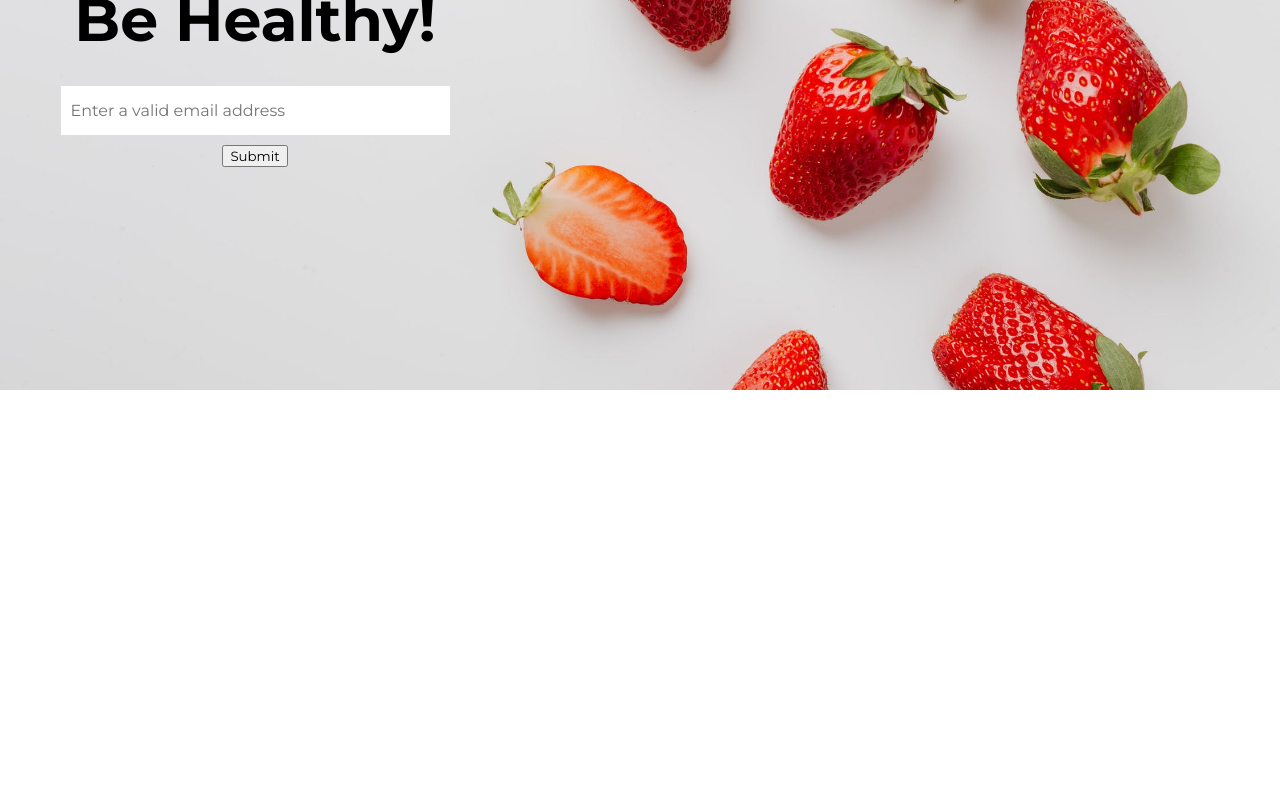
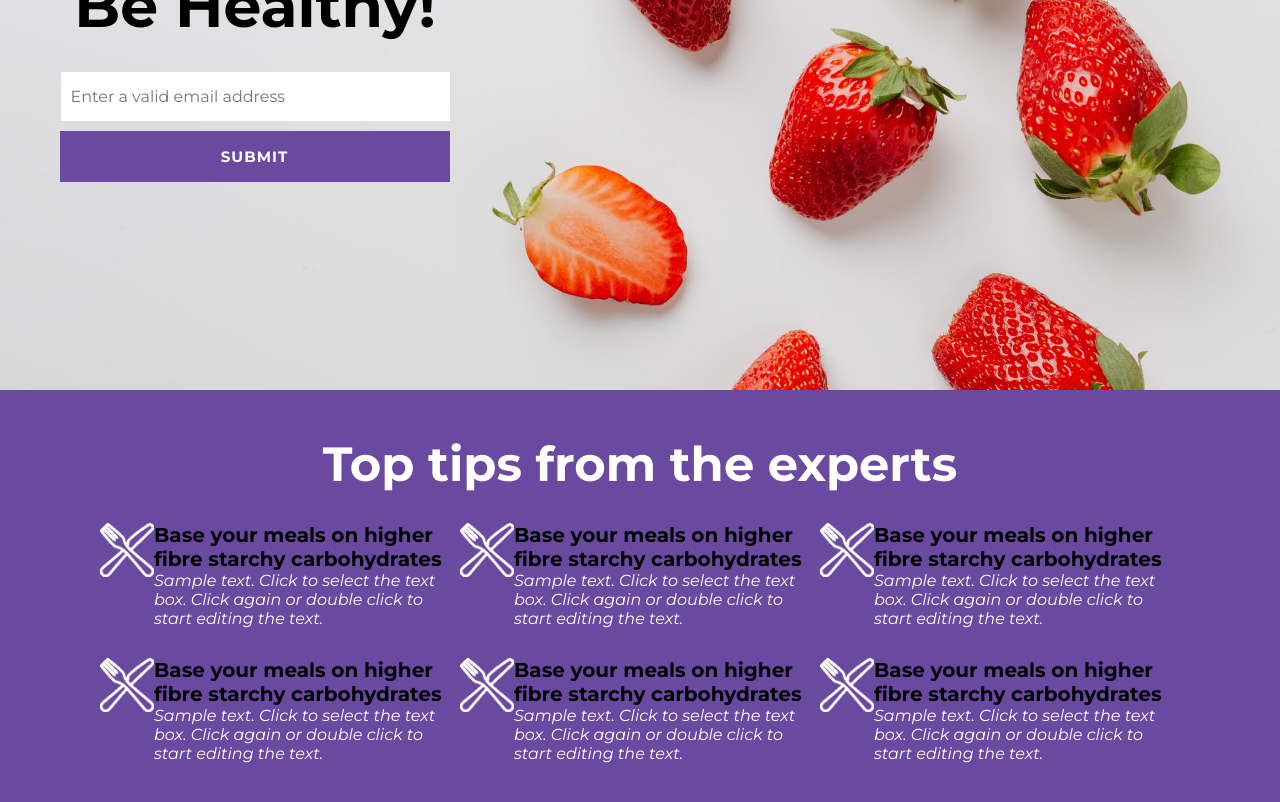
Before and after one commit to brtauhid/healthy-food, a React (Create React App) app: page / in a window 1280 px wide. Shown: the part 1540-2342 px from the top of the page. Before the commit the page ends 1930 px from the top, so only its background shows below. Built offline with nearby package versions, Linux system fonts and the light colour scheme.

Commit message:
tips section

```diff
--- a/src/App.js
+++ b/src/App.js
@@ -2,6 +2,7 @@ import Contact from "./components/Contact";
 import Features from "./components/Features";
 import Hero from "./components/Hero";
 import Navbar from "./components/Navbar";
+import Tips from "./components/Tips";
 
 function App() {
   return (
@@ -10,6 +11,7 @@ function App() {
       <Hero></Hero>
       <Features></Features>
       <Contact></Contact>
+      <Tips></Tips>
     </div>
   );
 }
--- a/src/components/Contact.jsx
+++ b/src/components/Contact.jsx
@@ -32,7 +32,17 @@ const ContactInput = styled.input`
   font-size: 16px;
   color: #111111;
 `;
-const ContactBtn = styled.button``;
+const ContactBtn = styled.button`
+  text-transform: uppercase;
+  letter-spacing: 1px;
+  border-style: none;
+  font-weight: 700;
+  padding: 16px 52px 16px 51px;
+  width: 95%;
+  background-color: #6a4aa1;
+  color: white;
+  font-size: 15px;
+`;
 
 const Contact = () => {
   return (
--- a/src/components/Hero.jsx
+++ b/src/components/Hero.jsx
@@ -40,17 +40,17 @@ const Desc = styled.p`
 `;
 
 const Btn = styled.button`
-  font-size: 20px;
-  font-weight: bold;
-  padding: 10px 25px;
-  border-radius: 5px;
-  border: none;
+  text-transform: uppercase;
+  letter-spacing: 3px;
+  border-style: none;
+  font-weight: 700;
+  padding: 16px 52px 16px 51px;
 `;
 
 const Hero = () => {
   return (
     <Container>
-      <Left>left</Left>
+      <Left></Left>
       <Right>
         <Title>health</Title>
         <SubTitle>Time to Get Healthy & Active</SubTitle>
--- /dev/null
+++ b/src/components/Tips.jsx
@@ -0,0 +1,140 @@
+import styled from "styled-components";
+import icon1 from "../img/spoon.png";
+
+const Container = styled.div`
+  height: 670px;
+  background-color: #6a4aa1;
+`;
+
+const TipsTitle = styled.h1`
+  color: white;
+  font-size: 48px;
+  text-align: center;
+  padding-top: 45px;
+`;
+const TipsContainer = styled.div`
+  display: flex;
+  margin-top: 30px;
+  padding: 0 100px;
+`;
+const TipsContent = styled.div`
+  flex: 1;
+`;
+const SingleTipsContent = styled.div`
+  display: flex;
+`;
+const TipsIcon = styled.img`
+  width: 15%;
+  height: 15%;
+`;
+const TipsInfo = styled.div``;
+
+const TipsInfoTitle = styled.h1`
+  font-size: 20px;
+  font-weight: 700;
+`;
+const TipsInfoDescription = styled.p`
+  font-size: 16px;
+  font-style: italic;
+  color: white;
+`;
+
+const Tips = () => {
+  return (
+    <Container>
+      <TipsTitle>Top tips from the experts</TipsTitle>
+      <>
+        <TipsContainer>
+          <TipsContent>
+            <SingleTipsContent>
+              <TipsIcon src={icon1}></TipsIcon>
+              <TipsInfo>
+                <TipsInfoTitle>
+                  Base your meals on higher fibre starchy carbohydrates
+                </TipsInfoTitle>
+                <TipsInfoDescription>
+                  Sample text. Click to select the text box. Click again or
+                  double click to start editing the text.
+                </TipsInfoDescription>
+              </TipsInfo>
+            </SingleTipsContent>
+          </TipsContent>
+          <TipsContent>
+            <SingleTipsContent>
+              <TipsIcon src={icon1}></TipsIcon>
+              <TipsInfo>
+                <TipsInfoTitle>
+                  Base your meals on higher fibre starchy carbohydrates
+                </TipsInfoTitle>
+                <TipsInfoDescription>
+                  Sample text. Click to select the text box. Click again or
+                  double click to start editing the text.
+                </TipsInfoDescription>
+              </TipsInfo>
+            </SingleTipsContent>
+          </TipsContent>
+          <TipsContent>
+            <SingleTipsContent>
+              <TipsIcon src={icon1}></TipsIcon>
+              <TipsInfo>
+                <TipsInfoTitle>
+                  Base your meals on higher fibre starchy carbohydrates
+                </TipsInfoTitle>
+                <TipsInfoDescription>
+                  Sample text. Click to select the text box. Click again or
+                  double click to start editing the text.
+                </TipsInfoDescription>
+              </TipsInfo>
+            </SingleTipsContent>
+          </TipsContent>
+        </TipsContainer>
+        <TipsContainer>
+          <TipsContent>
+            <SingleTipsContent>
+              <TipsIcon src={icon1}></TipsIcon>
+              <TipsInfo>
+                <TipsInfoTitle>
+                  Base your meals on higher fibre starchy carbohydrates
+                </TipsInfoTitle>
+                <TipsInfoDescription>
+                  Sample text. Click to select the text box. Click again or
+                  double click to start editing the text.
+                </TipsInfoDescription>
+              </TipsInfo>
+            </SingleTipsContent>
+          </TipsContent>
+          <TipsContent>
+            <SingleTipsContent>
+              <TipsIcon src={icon1}></TipsIcon>
+              <TipsInfo>
+                <TipsInfoTitle>
+                  Base your meals on higher fibre starchy carbohydrates
+                </TipsInfoTitle>
+                <TipsInfoDescription>
+                  Sample text. Click to select the text box. Click again or
+                  double click to start editing the text.
+                </TipsInfoDescription>
+              </TipsInfo>
+            </SingleTipsContent>
+          </TipsContent>
+          <TipsContent>
+            <SingleTipsContent>
+              <TipsIcon src={icon1}></TipsIcon>
+              <TipsInfo>
+                <TipsInfoTitle>
+                  Base your meals on higher fibre starchy carbohydrates
+                </TipsInfoTitle>
+                <TipsInfoDescription>
+                  Sample text. Click to select the text box. Click again or
+                  double click to start editing the text.
+                </TipsInfoDescription>
+              </TipsInfo>
+            </SingleTipsContent>
+          </TipsContent>
+        </TipsContainer>
+      </>
+    </Container>
+  );
+};
+
+export default Tips;
```
